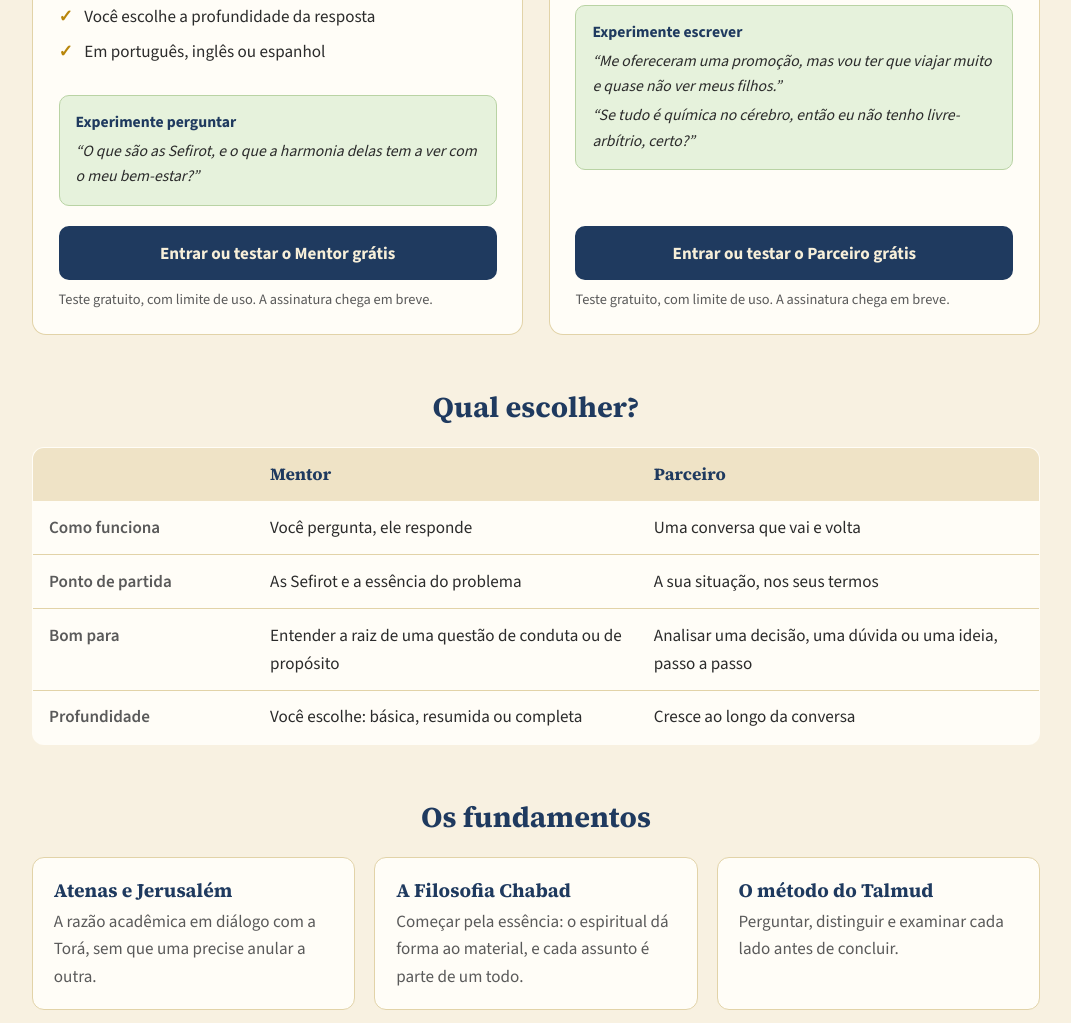
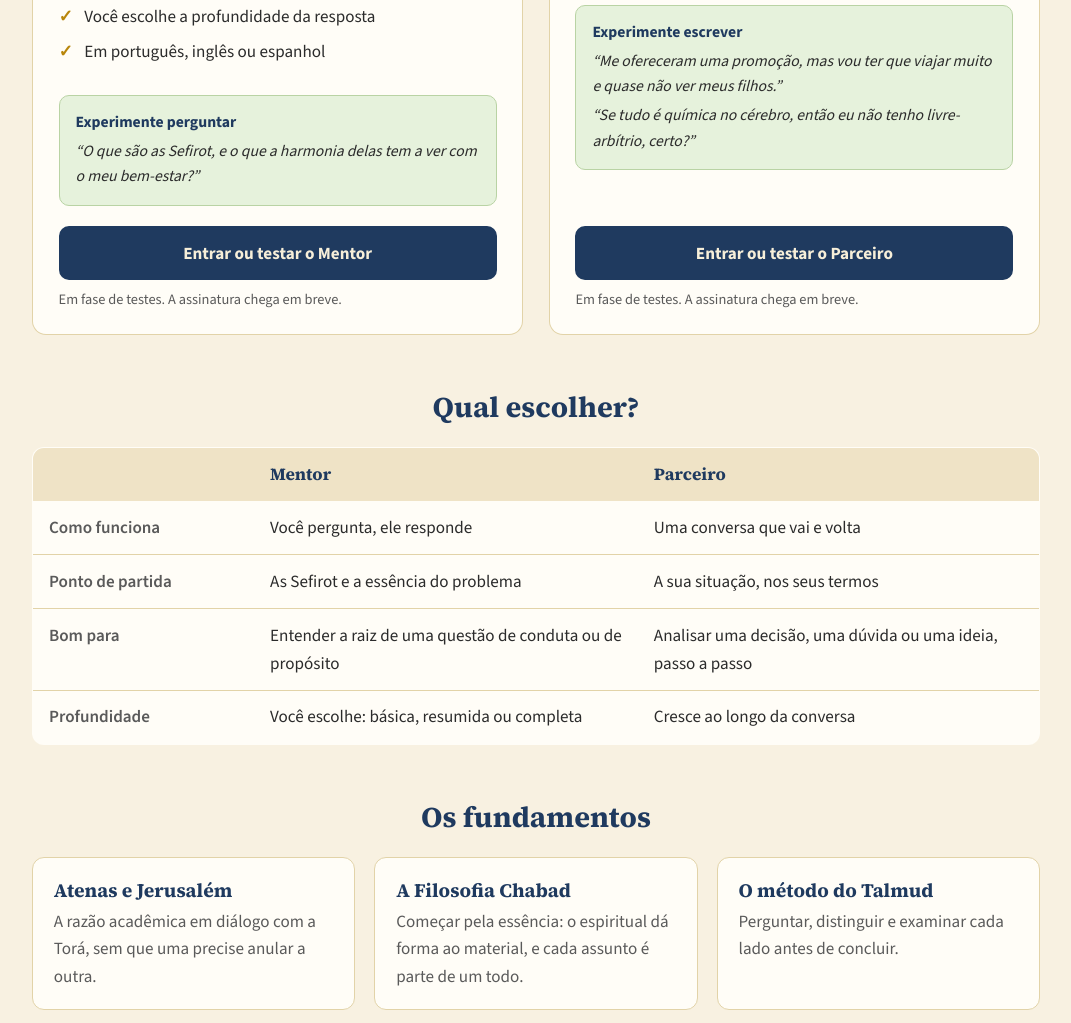
Before and after one commit to mois0770/bussoladamente, a plain HTML site: page index.html in a window 1280 px wide. Shown: the part 882-1905 px from the top of the page, without its empty margins (104-1175 px from the left). Drawn offline with nearby package versions, Linux system fonts and the light colour scheme.

Commit message:
Página inicial: tira 'grátis' dos botões e da nota (ECA Digital, medida provisória)
Co-Authored-By: Claude Opus 5.5 <noreply@anthropic.com>

```diff
--- a/index.html
+++ b/index.html
@@ -160,9 +160,9 @@ a { color: var(--azul); }
         <p>“O que são as Sefirot, e o que a harmonia delas tem a ver com o meu bem-estar?”</p>
       </div>
       <div class="botoes">
-        <a class="botao principal" href="https://mentor-mashpia.streamlit.app/">Entrar ou testar o Mentor grátis</a>
+        <a class="botao principal" href="https://mentor-mashpia.streamlit.app/">Entrar ou testar o Mentor</a>
       </div>
-      <p class="nota-acesso">Teste gratuito, com limite de uso. A assinatura chega em breve.</p>
+      <p class="nota-acesso">Em fase de testes. A assinatura chega em breve.</p>
     </article>
 
     <article class="cartao parceiro" id="parceiro">
@@ -180,9 +180,9 @@ a { color: var(--azul); }
         <p>“Se tudo é química no cérebro, então eu não tenho livre-arbítrio, certo?”</p>
       </div>
       <div class="botoes">
-        <a class="botao principal" href="https://parceiro-teste.streamlit.app/">Entrar ou testar o Parceiro grátis</a>
+        <a class="botao principal" href="https://parceiro-teste.streamlit.app/">Entrar ou testar o Parceiro</a>
       </div>
-      <p class="nota-acesso">Teste gratuito, com limite de uso. A assinatura chega em breve.</p>
+      <p class="nota-acesso">Em fase de testes. A assinatura chega em breve.</p>
     </article>
   </section>
 
```
